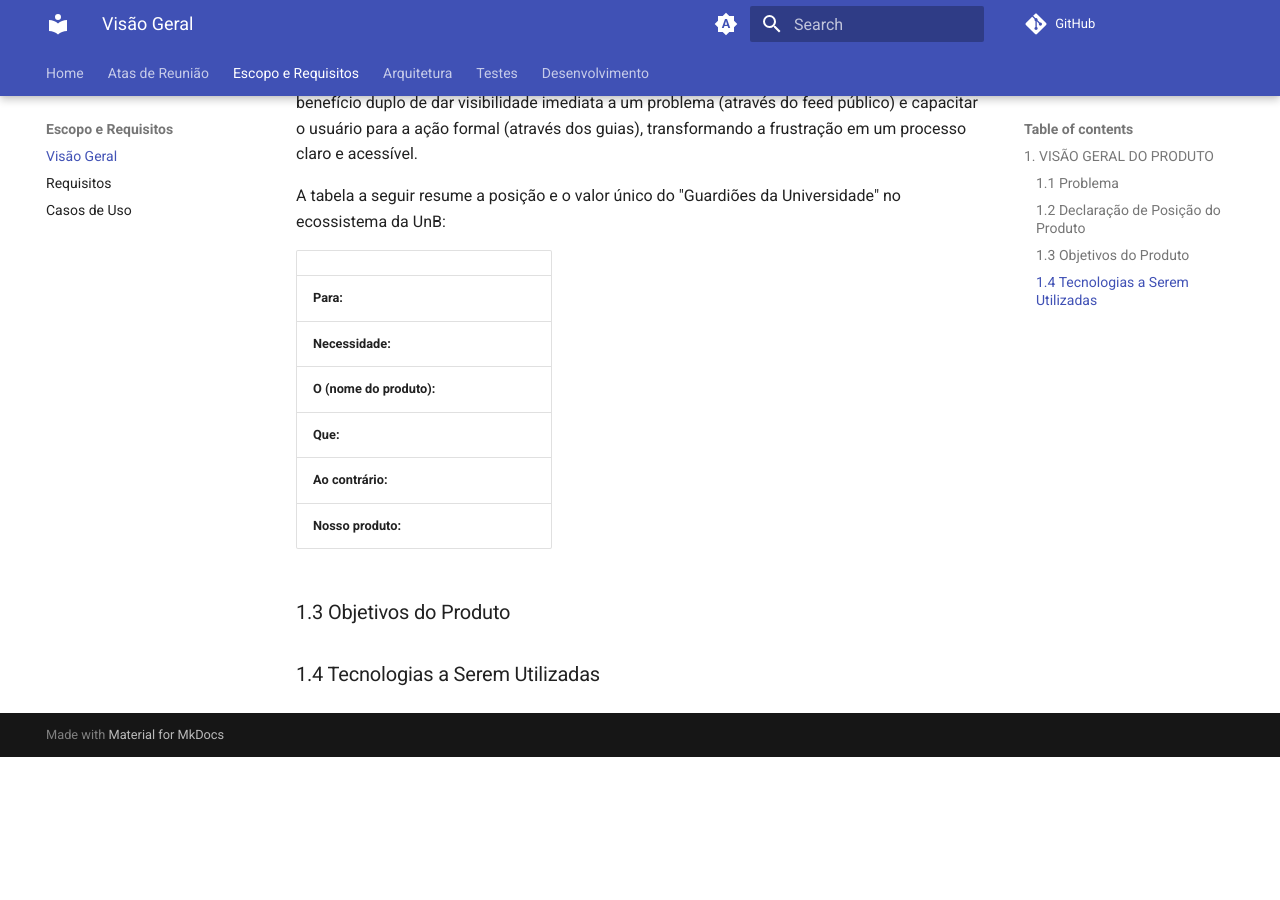
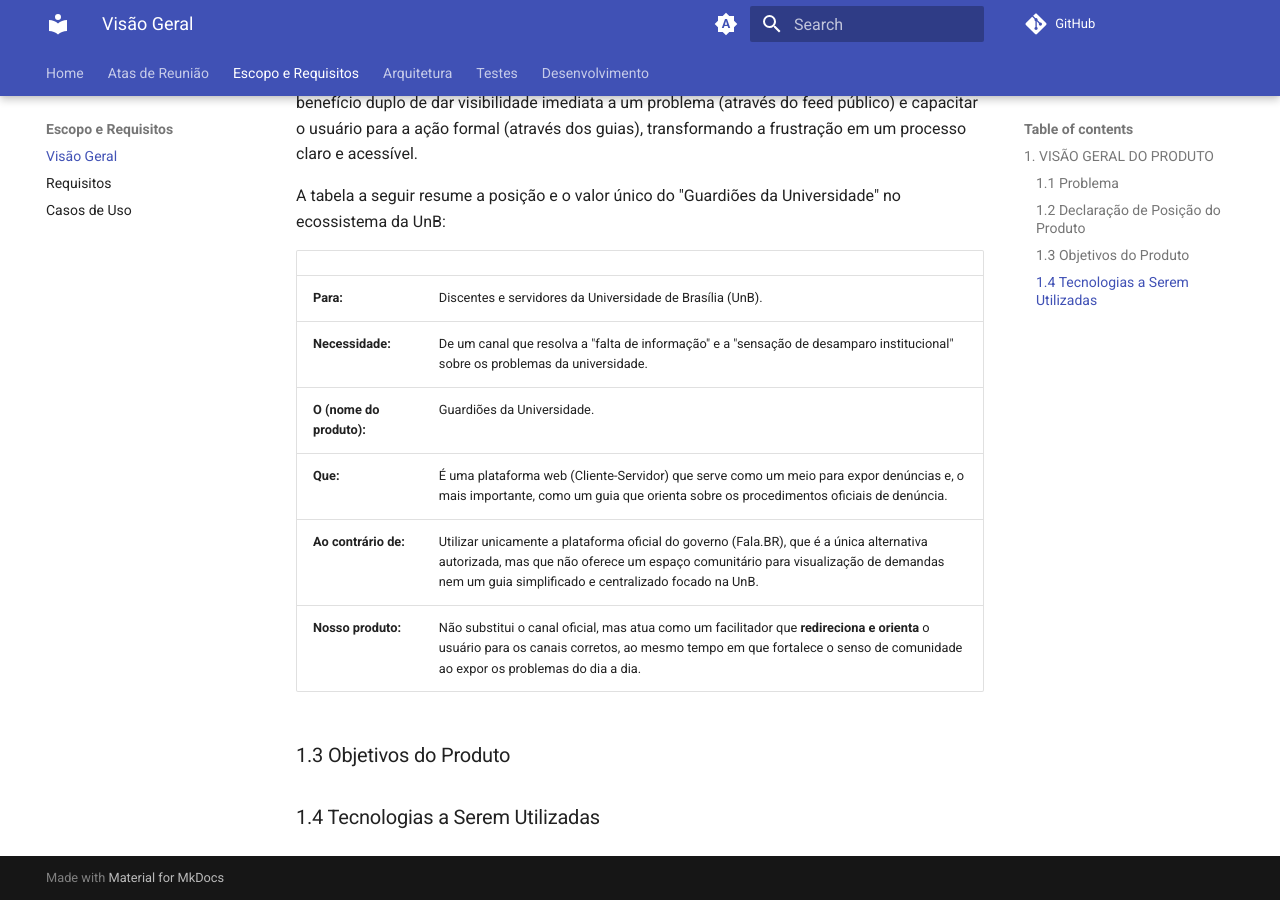
Before and after one commit to fga-eps-mds/2025.2-Valhalla-Docs, an MkDocs documentation site: the page built from docs/escopo-requisitos/geral.md, in a window 1280 px wide and 900 px high, scrolled down 1824 px. Built offline with MkDocs 1.6.1 and Material for MkDocs 9.7.7, drawn with Linux system fonts in a browser that asks for light colours; comment, search, counter and statistics services are not loaded; before the commit the page ends 2581 px from its top, so only the background shows below that.

Commit message:
doc - preenche conteúdo da tabela da seção 1.2 da visão geral do produto

```diff
--- a/docs/escopo-requisitos/geral.md
+++ b/docs/escopo-requisitos/geral.md
@@ -35,12 +35,13 @@ A tabela a seguir resume a posição e o valor único do "Guardiões da Universi
 
 | | |
 | :--- | :--- |
-| **Para:** | |
-| **Necessidade:** | |
-| **O (nome do produto):** | |
-| **Que:** | |
-| **Ao contrário:** | |
-| **Nosso produto:** | |
+| **Para:** | Discentes e servidores da Universidade de Brasília (UnB). |
+| **Necessidade:** | De um canal que resolva a "falta de informação" e a "sensação de desamparo institucional" sobre os problemas da universidade. |
+| **O (nome do produto):** | Guardiões da Universidade. |
+| **Que:** | É uma plataforma web (Cliente-Servidor) que serve como um meio para expor denúncias e, o mais importante, como um guia que orienta sobre os procedimentos oficiais de denúncia. |
+| **Ao contrário de:** | Utilizar unicamente a plataforma oficial do governo (Fala.BR), que é a única alternativa autorizada, mas que não oferece um espaço comunitário para visualização de demandas nem um guia simplificado e centralizado focado na UnB. |
+| **Nosso produto:** | Não substitui o canal oficial, mas atua como um facilitador que **redireciona e orienta** o usuário para os canais corretos, ao mesmo tempo em que fortalece o senso de comunidade ao expor os problemas do dia a dia. |
+
 
 
 ### 1.3 Objetivos do Produto
```
